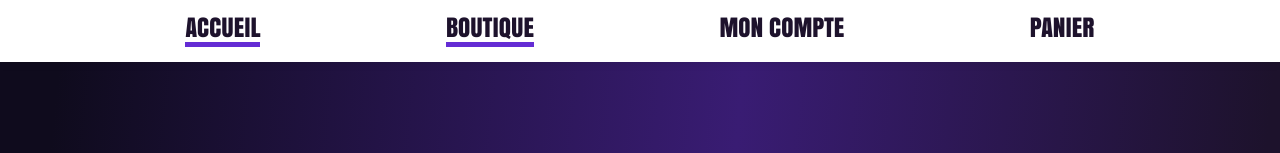
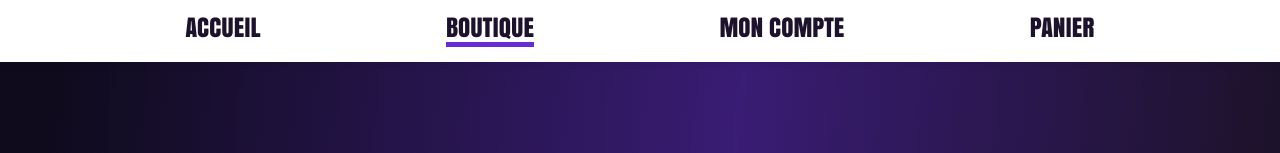
Before and after one commit to EFREI-M2-Dev/Angular-Project-Suylo-Florent, an Angular app: page /shop in a window 1280 px wide. Shown: the top 153 px of the page. Built offline with nearby package versions, Linux system fonts and the light colour scheme; data requests are answered from the project's data file.

Commit message:
fix(header): router exact link match

```diff
--- a/src/app/shared/header/header.component.html
+++ b/src/app/shared/header/header.component.html
@@ -1,9 +1,9 @@
 <header class="header">
   <nav>
     <ul>
-      <li><a routerLink="/" [routerLinkActive]="'--active'">Accueil</a></li>
-      <li><a routerLink="/shop" [routerLinkActive]="'--active'">Boutique</a></li>
-      <li><a routerLink="/account" [routerLinkActive]="'--active'">Mon compte</a></li>
+      <li><a routerLink="/" routerLinkActive="--active" [routerLinkActiveOptions]="{ exact: true }">Accueil</a></li>
+      <li><a routerLink="/shop" routerLinkActive="--active" [routerLinkActiveOptions]="{ exact: true }">Boutique</a></li>
+      <li><a routerLink="/account" routerLinkActive="--active" [routerLinkActiveOptions]="{ exact: true }">Mon compte</a></li>
       <li><a href="#">Panier</a></li>
       <li *ngIf="isUserConnected()">
         <i class="fa-solid fa-right-from-bracket fa-lg" (click)="logout()"></i>
```
